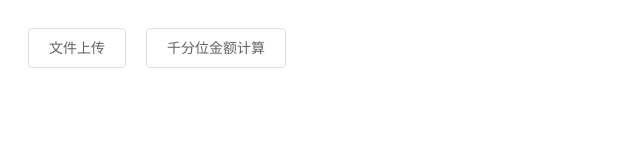
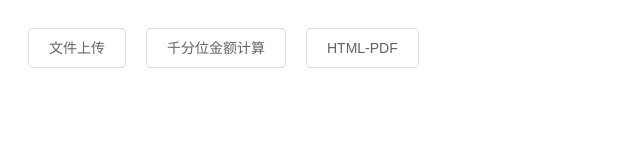
Before and after one commit to sakura-cmd/fileImge, a Vue app: page /index in a window 1280 px wide. Shown: the top 160 px of the page, without its empty margins (0-640 px from the left). Built offline with nearby package versions, Linux system fonts and the light colour scheme.

Commit message:
新增html-pdf

```diff
--- a/src/router/index.js
+++ b/src/router/index.js
@@ -3,11 +3,11 @@ import VueRouter from 'vue-router'
 import Index from '../views/index.vue'
 import fileImage from '../views/file/upload.vue'
 import thouMoney from '../views/Money/thouMoney.vue'
+import htmlodf from '../views/htmlPdf/htmlPdf.vue'
 
 Vue.use(VueRouter)
 
-const routes = [
-  {
+const routes = [{
     path: '/',
     redirect: '/index'
   },
@@ -26,6 +26,11 @@ const routes = [
     name: thouMoney,
     component: thouMoney,
   },
+  {
+    path: "/htmlodf",
+    name: htmlodf,
+    component: htmlodf,
+  },
 ]
 
 const router = new VueRouter({
--- /dev/null
+++ b/src/views/htmlPdf/htmlPdf.vue
@@ -0,0 +1,10 @@
+<template>
+    <div>pdf</div>
+</template>
+
+<script>
+export default {};
+</script>
+
+<style>
+</style>
--- a/src/views/index.vue
+++ b/src/views/index.vue
@@ -3,6 +3,7 @@
     <!-- <file></file> -->
     <el-button @click="fileUplaod">文件上传</el-button>
     <el-button @click="thouMoney">千分位金额计算</el-button>
+    <el-button @click="htmlPdf">HTML-PDF</el-button>
   </div>
 </template>
 
@@ -17,6 +18,9 @@ export default {
     },
     thouMoney() {
       this.$router.push("/thouMoney");
+    },
+    htmlPdf(){
+       this.$router.push("/htmlodf");
     }
   }
 };
```
